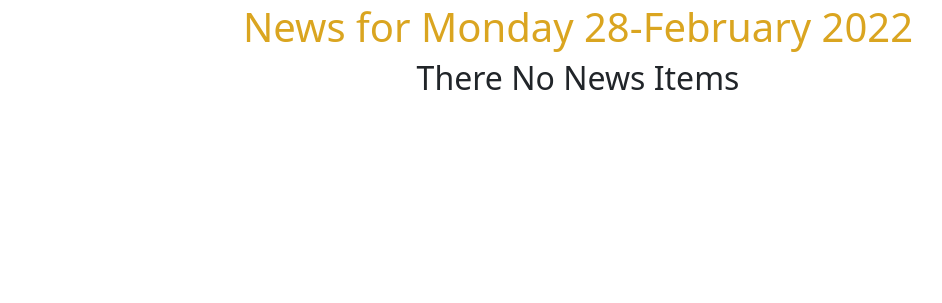
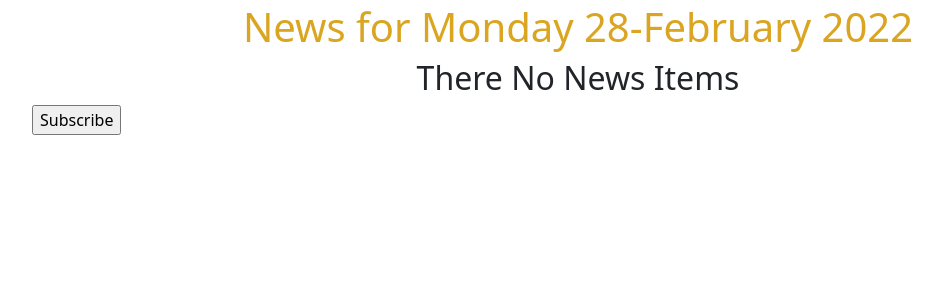
Before and after one commit to ivymmurithi/moringa-tribune, a Django app: page / in a window 1280 px wide. Shown: the part 51-354 px from the top of the page, without its empty margins (62-1004 px from the left). Run offline with Django 4.2, Linux system fonts and the light colour scheme; data that the repository does not hold is empty.

Commit message:
add form template to todays news

```diff
--- a/news/templates/all-news/today-news.html
+++ b/news/templates/all-news/today-news.html
@@ -26,6 +26,16 @@
     </div>
     {% endfor %}
 
+    <div class="container-fluid">
+
+        <form action="{%url 'newsToday'%}" method="post">
+            {%csrf_token%}
+
+            <input type="submit" value="Subscribe">
+        </form>
+
+    </div>
+
 </div>
 
 {% endblock %}
```
